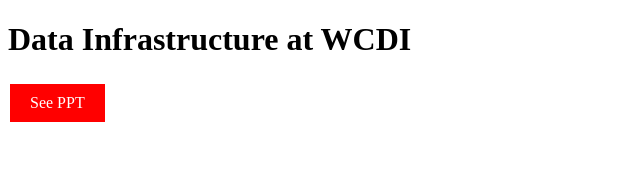
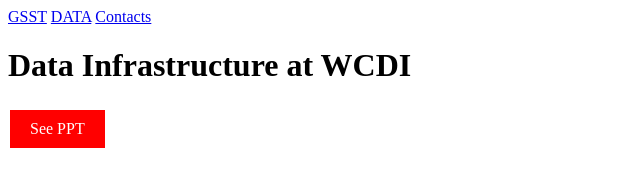
Before and after one commit to arnab1811/arnab1811.github.io-wiki-test, a plain HTML site: page data.html in a window 1280 px wide. Shown: the whole page, without its empty margins (0-640 px from the left). Drawn offline with Linux system fonts and the light colour scheme.

Commit message:
Update data.html

```diff
--- a/data.html
+++ b/data.html
@@ -1,5 +1,9 @@
 <!DOCTYPE html>
 <html>
+
+            <a href="Code GSST.html">GSST</a>
+            <a href="data.html">DATA</a>
+            <a href="Contacts.html">Contacts</a>
 <head>
     <title>Data Infrastructure at WCDI</title>
     <style>
```
